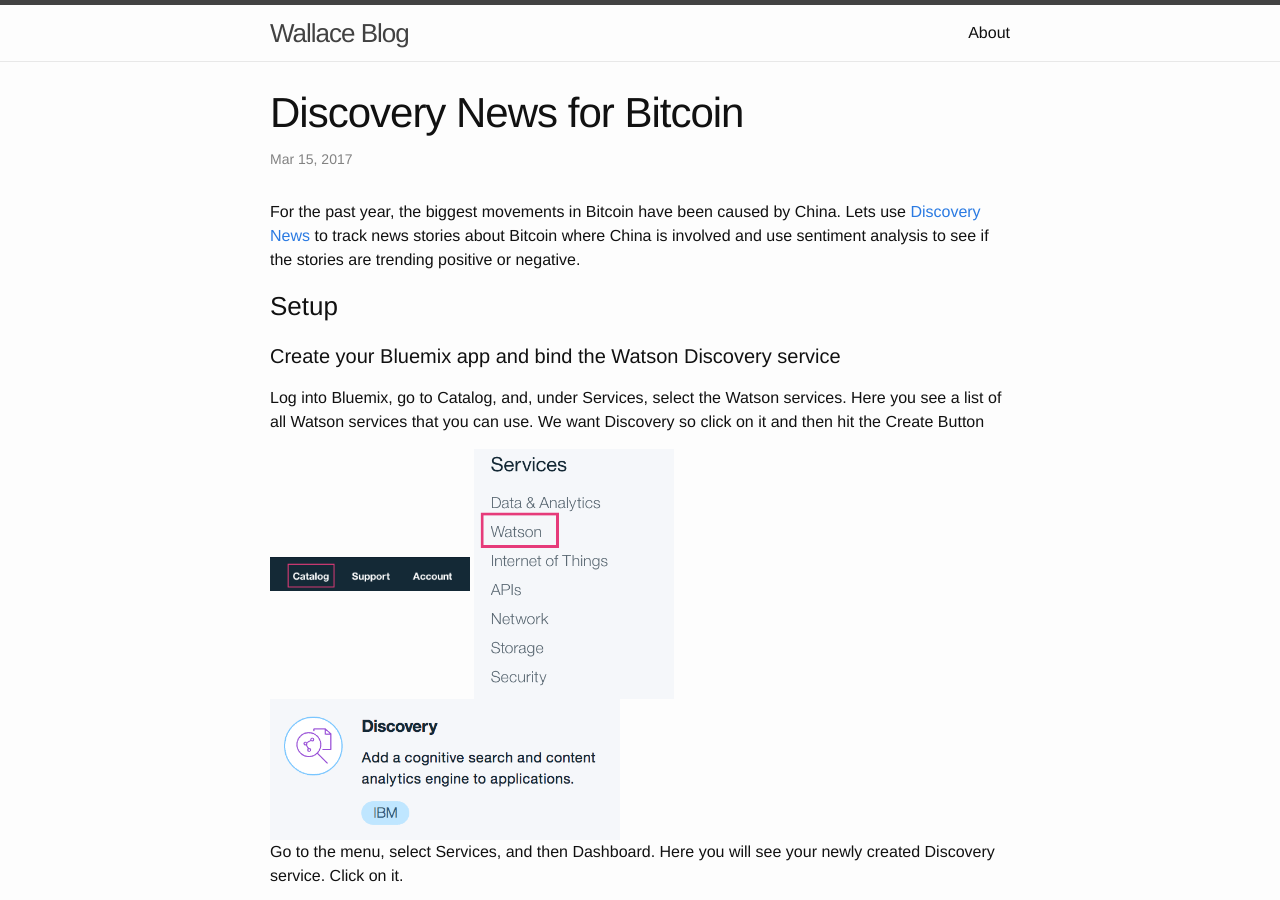
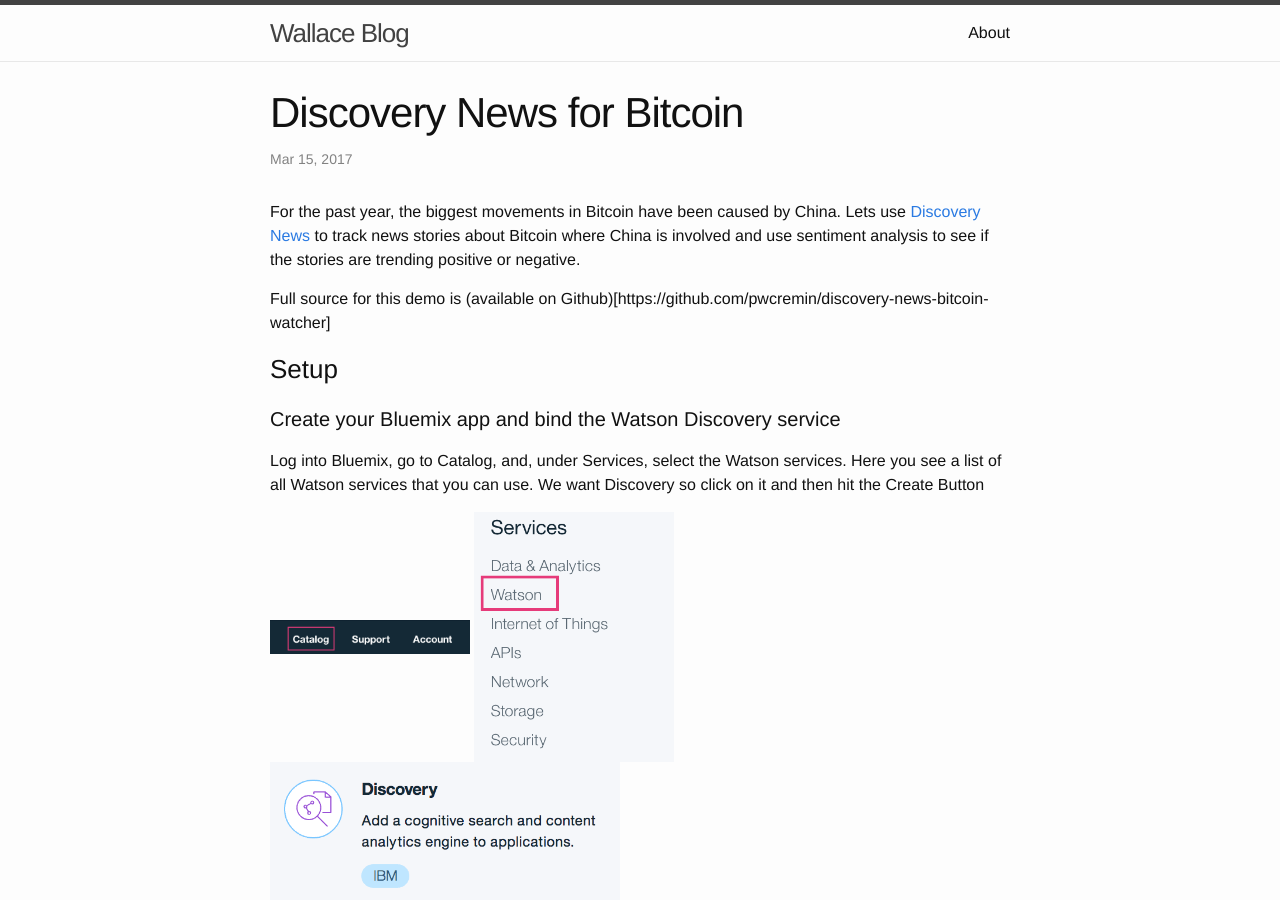
Before and after one commit to pwcremin/pwcremin.github.io, a Jekyll site: the page built from _posts/2017-03-15-discovery-news-bitcoin.markdown, in a window 1280 px wide and 900 px high. Built offline with Jekyll 4.4.1, drawn with Linux system fonts in a browser that asks for light colours; comment, search, counter and statistics services are not loaded.

Commit message:
Update 2017-03-15-discovery-news-bitcoin.markdown

```diff
--- a/_posts/2017-03-15-discovery-news-bitcoin.markdown
+++ b/_posts/2017-03-15-discovery-news-bitcoin.markdown
@@ -8,6 +8,7 @@
 
 For the past year, the biggest movements in Bitcoin have been caused by China.  Lets use [Discovery News](https://www.ibm.com/watson/developercloud/discovery-news.html) to track news stories about Bitcoin where China is involved and use sentiment analysis to see if the stories are trending positive or negative.
 
+Full source for this demo is (available on Github)[https://github.com/pwcremin/discovery-news-bitcoin-watcher]
 ### Setup
 
 #### Create your Bluemix app and bind the Watson Discovery service
```
